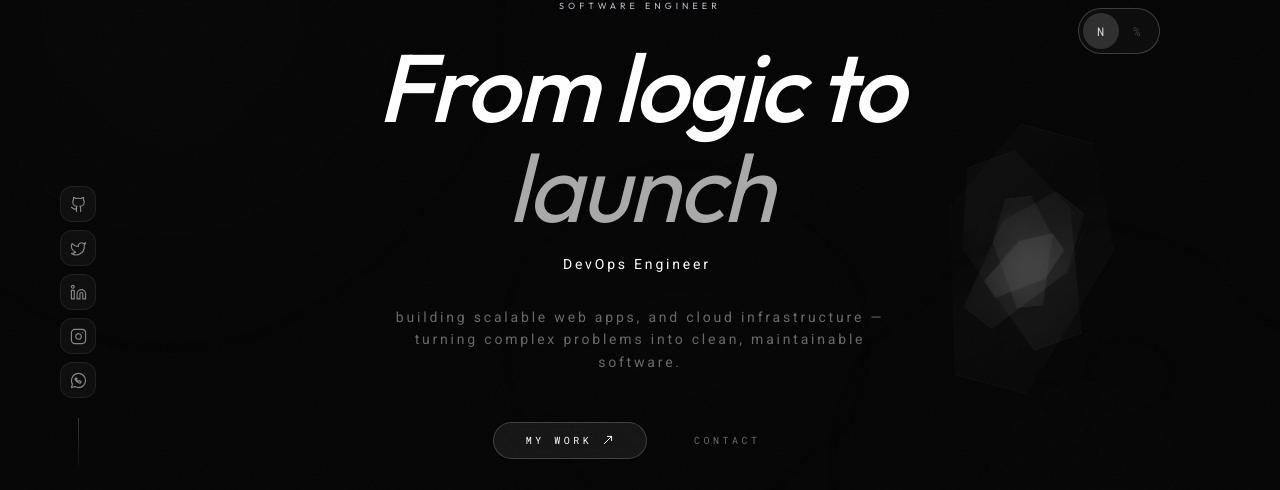
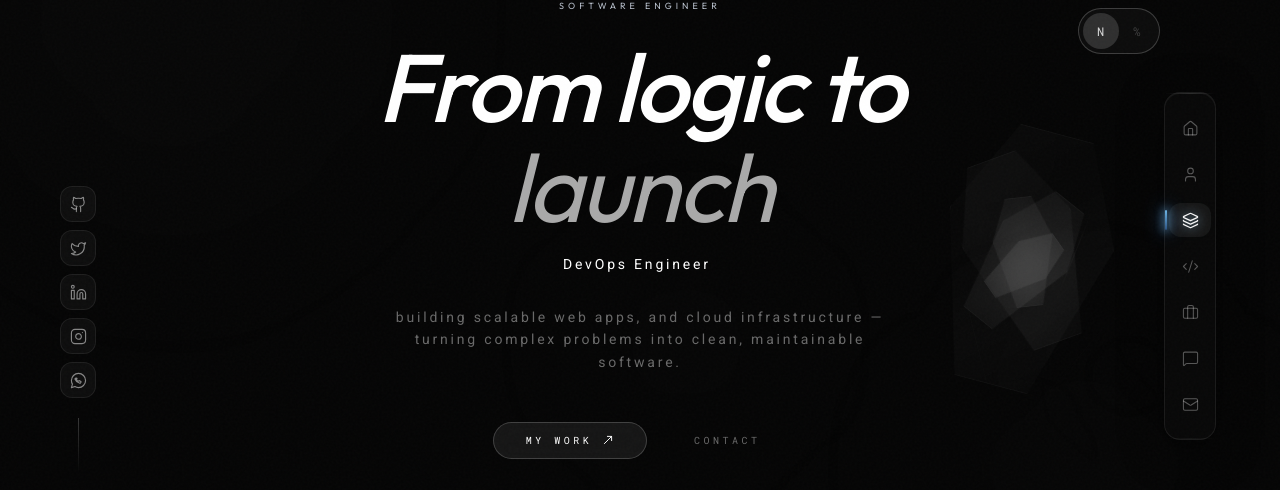
Before and after one commit to WaqarHassan20/portfolio-website, a Next.js app: page / in a window 1280 px wide. Shown: the part 134-624 px from the top of the page. Built offline with nearby package versions, Linux system fonts and the light colour scheme.

Commit message:
side navbar dock like added

```diff
--- /dev/null
+++ b/app/components/NavDock.tsx
@@ -0,0 +1,192 @@
+"use client";
+import { useEffect, useState } from "react";
+import { motion, AnimatePresence } from "framer-motion";
+import { Home, User, Layers, Code2, Briefcase, MessageSquare, Mail } from "lucide-react";
+
+const SECTIONS = [
+  { id: "home",        label: "Home",        Icon: Home          },
+  { id: "about",       label: "About",       Icon: User          },
+  { id: "domains",     label: "Domains",     Icon: Layers        },
+  { id: "skills",      label: "Tech Stack",  Icon: Code2         },
+  { id: "experience",  label: "Experience",  Icon: Briefcase     },
+  { id: "collaborate", label: "Collaborate", Icon: MessageSquare },
+  { id: "footer",      label: "Contact",     Icon: Mail          },
+];
+
+export default function NavDock() {
+  const [active, setActive]   = useState<string>("home");
+  const [hovered, setHovered] = useState<string | null>(null);
+
+  /* ── Scroll spy ──────────────────────────────────────── */
+  useEffect(() => {
+    const getActive = () => {
+      const pivot = window.scrollY + window.innerHeight * 0.38;
+      let current = SECTIONS[0].id;
+      for (const { id } of SECTIONS) {
+        const el =
+          id === "footer"
+            ? document.querySelector("footer")
+            : document.getElementById(id);
+        if (el && el.getBoundingClientRect().top + window.scrollY <= pivot) {
+          current = id;
+        }
+      }
+      setActive(current);
+    };
+    getActive();
+    window.addEventListener("scroll", getActive, { passive: true });
+    return () => window.removeEventListener("scroll", getActive);
+  }, []);
+
+  const scrollTo = (id: string) => {
+    const el = id === "footer" ? document.querySelector("footer") : document.getElementById(id);
+    el?.scrollIntoView({ behavior: "smooth", block: "start" });
+  };
+
+  return (
+    <motion.div
+      initial={{ opacity: 0, x: 32 }}
+      animate={{ opacity: 1, x: 0 }}
+      transition={{ duration: 0.7, delay: 1.1, ease: [0.22, 1, 0.36, 1] }}
+      className="fixed right-16 top-1/2 -translate-y-1/2 z-40 hidden lg:flex"
+    >
+      {/* Outer pill shell */}
+      <div
+        className="relative flex flex-col items-stretch py-3 px-0 rounded-2xl"
+        style={{
+          background: "rgba(10,10,10,0.72)",
+          border: "1px solid rgba(255,255,255,0.07)",
+          backdropFilter: "blur(20px) saturate(160%)",
+          boxShadow: "0 8px 40px rgba(0,0,0,0.55), 0 1px 0 rgba(255,255,255,0.05) inset",
+          width: 52,
+        }}
+      >
+        {/* Subtle inner top sheen */}
+        <div
+          className="pointer-events-none absolute top-0 left-0 right-0 h-px"
+          style={{ background: "linear-gradient(90deg, transparent, rgba(255,255,255,0.1), transparent)" }}
+        />
+
+        {/* Active glowing track — slides between items */}
+        <AnimatePresence>
+          {SECTIONS.map((s, i) =>
+            s.id === active ? (
+              <motion.div
+                key="track"
+                layoutId="nav-track"
+                className="absolute left-0 w-[2px] rounded-full pointer-events-none"
+                style={{
+                  top: 12 + i * 46 + 13,
+                  height: 20,
+                  background: "linear-gradient(180deg, rgba(120,200,255,0.9), rgba(80,160,255,0.5))",
+                  boxShadow: "0 0 8px 2px rgba(120,200,255,0.5), 0 0 18px 4px rgba(80,160,255,0.25)",
+                }}
+                transition={{ type: "spring", stiffness: 300, damping: 28 }}
+              />
+            ) : null
+          )}
+        </AnimatePresence>
+
+        {/* Nav items */}
+        {SECTIONS.map((section, i) => {
+          const { id, label, Icon } = section;
+          const isActive  = active  === id;
+          const isHovered = hovered === id;
+
+          return (
+            <motion.div
+              key={id}
+              initial={{ opacity: 0, x: 10 }}
+              animate={{ opacity: 1, x: 0 }}
+              transition={{ duration: 0.35, delay: 1.2 + i * 0.07, ease: "easeOut" }}
+              className="relative"
+              onMouseEnter={() => setHovered(id)}
+              onMouseLeave={() => setHovered(null)}
+            >
+              {/* Tooltip */}
+              <AnimatePresence >
+                {isHovered && (
+                  <motion.div
+                    key="tip"
+                    initial={{ opacity: 0, x: 8 }}
+                    animate={{ opacity: 1, x: 0 }}
+                    exit={  { opacity: 0, x: 6 }}
+                    transition={{ duration: 0.14 }}
+                    className="absolute right-[calc(100%+12px)] top-1/2 -translate-y-1/2
+                               pointer-events-none select-none whitespace-nowrap"
+                  >
+                    <span
+                      className="block font-mono text-[10px] tracking-[0.24em] uppercase"
+                      style={{
+                        color: "rgba(255,255,255,0.95)",
+                        textShadow: "0 0 12px rgba(180,220,255,0.35)",
+                      }}
+                    >
+                      {label}
+                    </span>
+                  </motion.div>
+                )}
+              </AnimatePresence>
+
+              {/* Button */}
+              <motion.button
+                onClick={() => scrollTo(id)}
+                aria-label={`Navigate to ${label}`}
+                animate={{
+                  scale: isHovered ? 1.18 : 1,
+                }}
+                transition={{ type: "spring", stiffness: 420, damping: 22 }}
+                className="relative flex items-center justify-center w-full outline-none cursor-pointer"
+                style={{ height: 46 }}
+              >
+                {/* Active item bg flush */}
+                {isActive && (
+                  <motion.div
+                    layoutId="nav-bg"
+                    className="absolute inset-x-1 inset-y-1.5 rounded-xl pointer-events-none"
+                    style={{
+                      background: "rgba(255,255,255,0.055)",
+                    }}
+                    transition={{ type: "spring", stiffness: 300, damping: 28 }}
+                  />
+                )}
+
+                {/* Hover shimmer */}
+                {isHovered && !isActive && (
+                  <motion.div
+                    initial={{ opacity: 0 }}
+                    animate={{ opacity: 1 }}
+                    exit={{ opacity: 0 }}
+                    className="absolute inset-x-1 inset-y-1.5 rounded-xl pointer-events-none"
+                    style={{ background: "rgba(255,255,255,0.04)" }}
+                  />
+                )}
+
+                <Icon
+                  size={17}
+                  strokeWidth={isActive ? 1.8 : 1.5}
+                  className="relative z-10 transition-all duration-300"
+                  style={{
+                    color: isActive
+                      ? "rgba(255,255,255,0.95)"
+                      : isHovered
+                      ? "rgba(255,255,255,0.72)"
+                      : "rgba(255,255,255,0.32)",
+                    filter: isActive ? "drop-shadow(0 0 6px rgba(160,220,255,0.7))" : "none",
+                    transition: "color 0.25s, filter 0.25s",
+                  }}
+                />
+              </motion.button>
+            </motion.div>
+          );
+        })}
+
+        {/* Subtle inner bottom sheen */}
+        <div
+          className="pointer-events-none absolute bottom-0 left-0 right-0 h-px"
+          style={{ background: "linear-gradient(90deg, transparent, rgba(255,255,255,0.05), transparent)" }}
+        />
+      </div>
+    </motion.div>
+  );
+}
```
